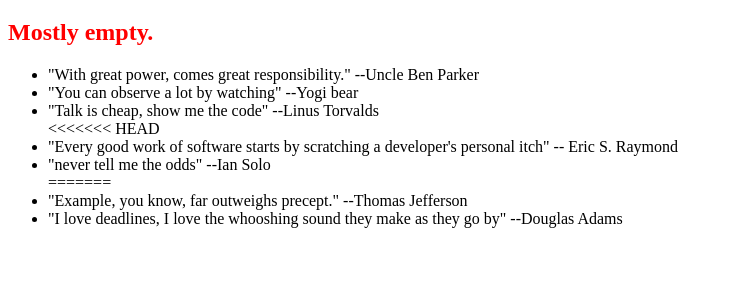
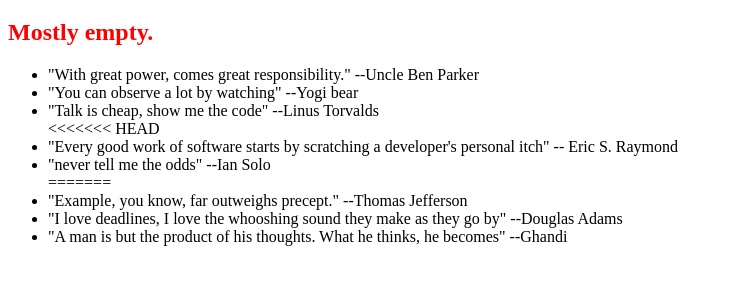
Before and after one commit to AriannaMussoBarcucci/0main_openSAP_repo, a plain HTML site: page index.html in a window 1280 px wide. Shown: the part 61-346 px from the top of the page, without its empty margins (0-732 px from the left). Drawn offline with Linux system fonts and the light colour scheme.

Commit message:
Ghandi quote

```diff
--- a/index.html
+++ b/index.html
@@ -18,6 +18,7 @@
 =======
             <li>"Example, you know, far outweighs precept." --Thomas Jefferson</li>
             <li>"I love deadlines, I love the whooshing sound they make as they go by" --Douglas Adams</li>
+            <li>"A man is but the product of his thoughts. What he thinks, he becomes" --Ghandi</li>
         </ul>
     </body>
 </html>
```
